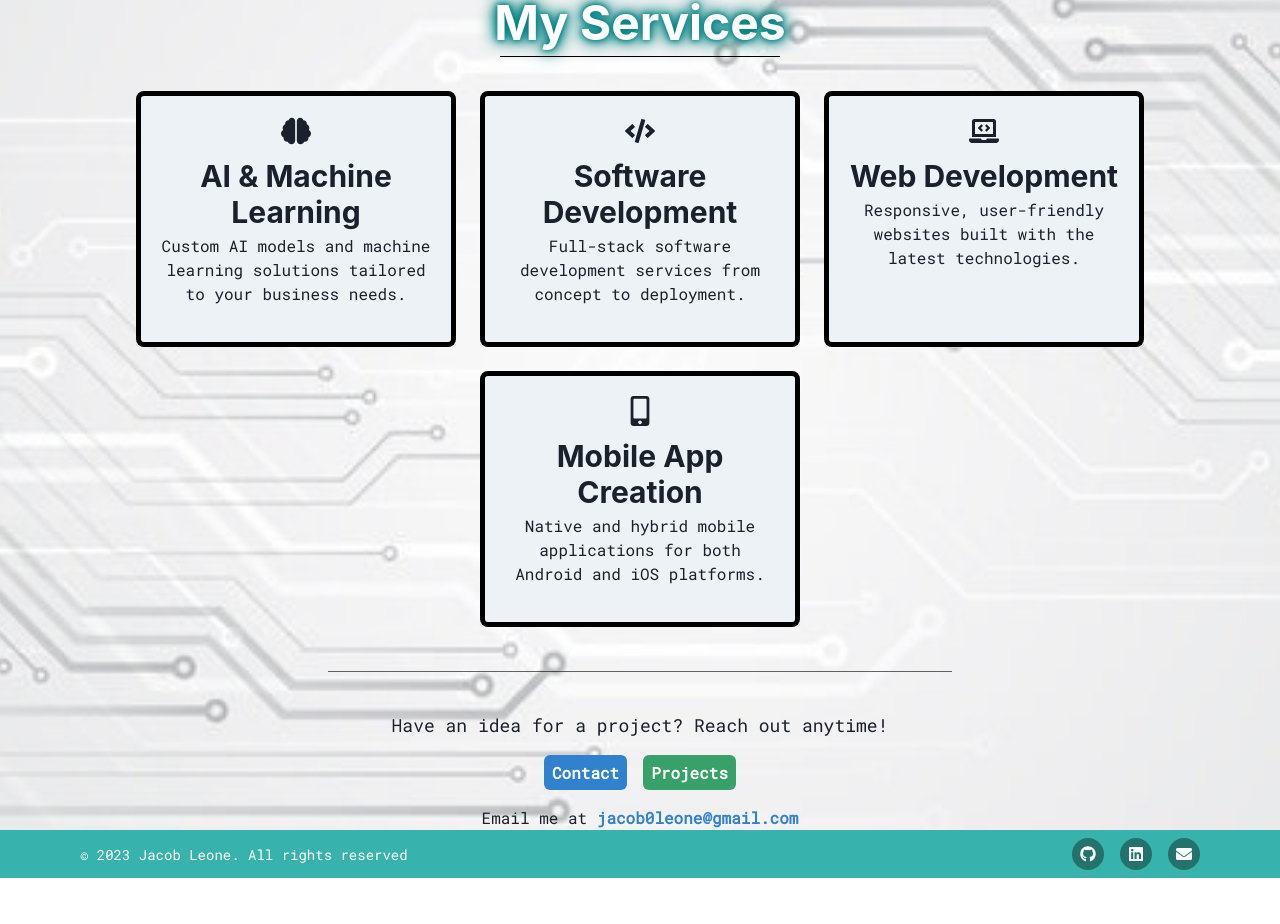
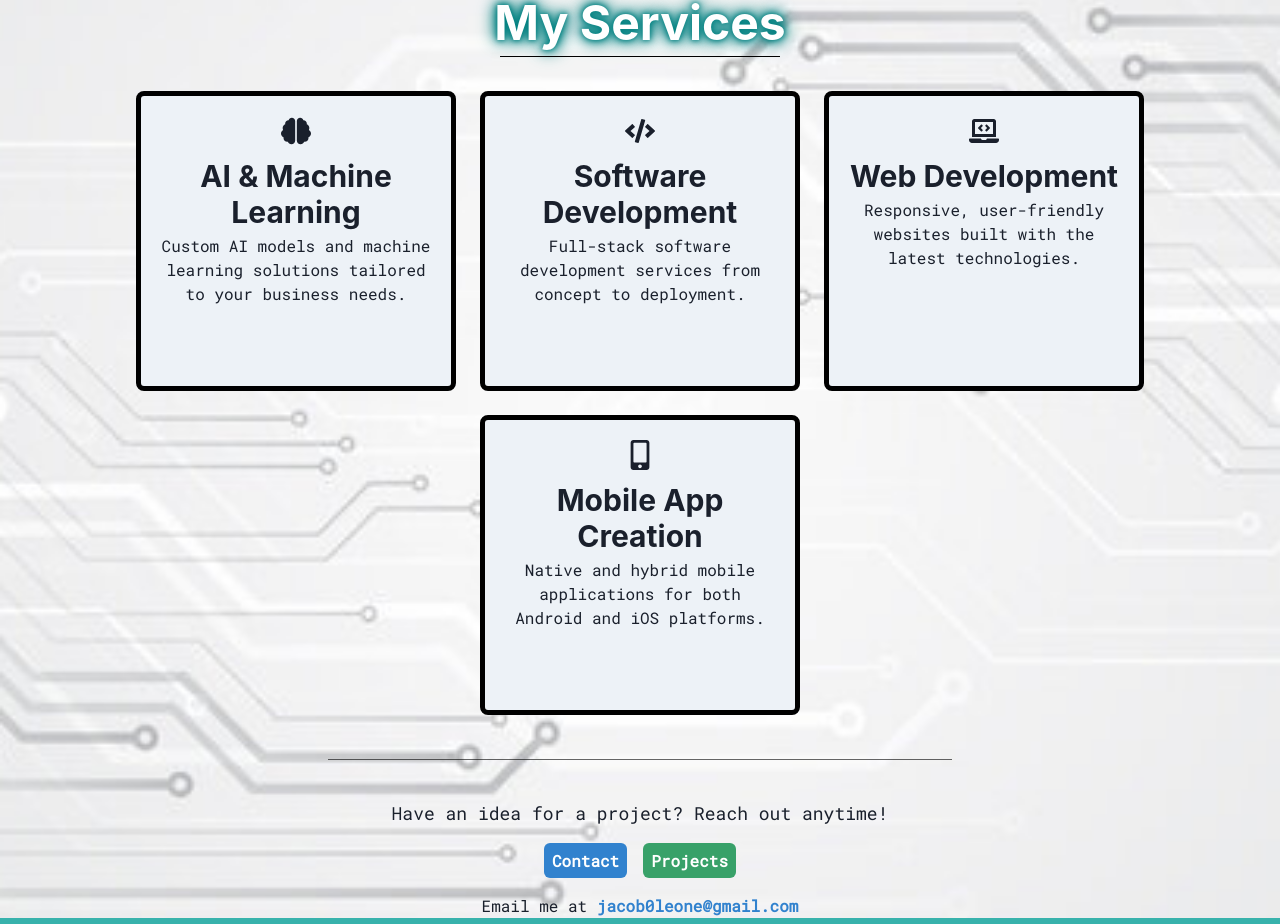
Before and after one commit to jacklion710/jacobleone-tech-portfolio, a Next.js app: page /Services in a window 1280 px wide. Shown: the part 161-1085 px from the top of the page. Before the commit the page ends 1039 px from the top, so only its background shows below. Built offline with nearby package versions, Linux system fonts and the light colour scheme.

Commit message:
Implemented intercept-framer animations

```diff
--- a/pages/Services.tsx
+++ b/pages/Services.tsx
@@ -15,6 +15,8 @@ import {
 import Footer from '../components/Footer';
 import { Helmet } from "react-helmet";
 import Head from 'next/head';
+import { motion } from 'framer-motion';
+import { useInView } from 'react-intersection-observer';
 
   const services = [
     {
@@ -40,6 +42,17 @@ import {
   ];
 
   export default function Services() {
+    const fadeIn = {
+        hidden: { opacity: 0 },
+        visible: { opacity: 1, transition: { duration: 1.33 } }
+    };
+
+    const [ctaRef, ctaInView] = useInView({ triggerOnce: true, threshold: 0.1 });
+    const [navbarRef, navbarInView] = useInView({ triggerOnce: true, threshold: 0.1 });
+    const [footerRef, footerInView] = useInView({ triggerOnce: true, threshold: 0.1 });
+    const serviceRefs = services.map(() => useInView({ triggerOnce: true, threshold: 0.1 }));
+    const [headingRef, headingInView] = useInView({ triggerOnce: true, threshold: 0.1 });
+
     return (
         <ChakraProvider>
             <Head>
@@ -65,9 +78,13 @@ import {
                 bgRepeat="no-repeat"
                 style={{ fontFamily: '"Roboto Mono", monospace' }}
             >
+                <motion.div ref={navbarRef} initial="hidden" animate={navbarInView ? "visible" : "hidden"} variants={fadeIn}>
                     <Navbar />
+                </motion.div>
 
                 <Container maxW="container.xl" flexGrow={1}>
+                    <motion.div ref={headingRef} initial="hidden" animate={headingInView ? "visible" : "hidden"} variants={fadeIn}>
+
                         <Heading
                             as="h1"
                             size="2xl"
@@ -91,10 +108,12 @@ import {
                         >
                             My Services
                         </Heading>
-
+                    </motion.div>
                     <Flex wrap="wrap" justifyContent="center" gap={4}>
                         {services.map((service, index) => (
-                            <Box key={index} borderWidth="5px" borderRadius="lg" overflow="hidden" w="xs" p={5} m={1} bg="gray.100" borderColor="black">
+                            <motion.div ref={serviceRefs[index][0]} initial="hidden" animate={serviceRefs[index][1] ? "visible" : "hidden"} variants={fadeIn}>
+
+                            <Box key={index} borderWidth="5px" borderRadius="lg" overflow="hidden" w="xs" p={5} m={1} bg="gray.100" borderColor="black" boxSizing="border-box" height={{ md: "300px" }}>
                                 <Flex justifyContent="center">
                                     <Box fontSize="3xl" mb={3}>
                                         {service.icon}
@@ -105,11 +124,13 @@ import {
                                 </Heading>
                                 <Text mb={4} textAlign="center">{service.description}</Text>
                             </Box>
+                        </motion.div>
                         ))}
                     </Flex>
 
                     <Divider my={10} w="50%" borderColor="black" mx="auto" />
 
+                    <motion.div ref={ctaRef} initial="hidden" animate={ctaInView ? "visible" : "hidden"} variants={fadeIn}>
                     <VStack mt={10} spacing={4} alignItems="center">
                         <Text fontSize="lg" textAlign="center" fontWeight="medium">
                             Have an idea for a project? Reach out anytime!
@@ -126,9 +147,13 @@ import {
                             Email me at <Link href="mailto:jacob0leone@gmail.com" color="blue.500" fontWeight="bold">jacob0leone@gmail.com</Link>
                         </Text>
                     </VStack>
+                    </motion.div>
+
                 </Container>
 
+                <motion.div ref={footerRef} initial="hidden" animate={footerInView ? "visible" : "hidden"} variants={fadeIn}>
                     <Footer />
+                </motion.div>
             </Flex>
         </ChakraProvider>
     );
```
Lines whose indentation alone changed are shown as unchanged.
